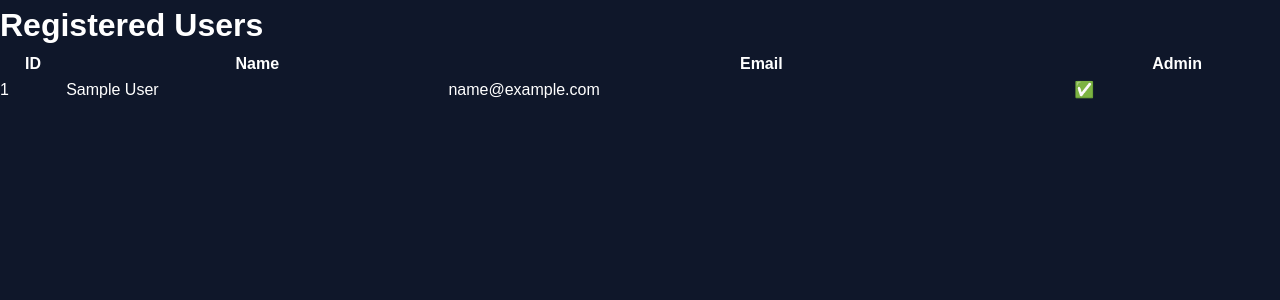
After one commit to ogunleyektifemi-source/app-development-portal, a Flask app: page /admin/users in a window 1280 px wide. The commit adds this page. Shown: the top 300 px of the page. Run offline with Flask 3, Linux system fonts and the light colour scheme; a user stored in the database is signed in; tables that the repository leaves empty hold one stand-in row (values such as "Sample post").

Commit message:
Version 1.0.0 - Production release

```diff
--- a/app.py
+++ b/app.py
@@ -1555,5 +1555,19 @@ def admin_delete_user():
 
     return render_template("admin_delete_user.html")
 
+@app.route("/admin/users")
+@login_required
+def admin_users():
+
+    if not current_user.is_admin:
+        return "Access denied", 403
+
+    users = User.query.order_by(User.name).all()
+
+    return render_template(
+        "admin_users.html",
+        users=users
+    )
+
 if __name__ == "__main__":
     app.run(debug=True)
--- a/templates/admin_dashboard.html
+++ b/templates/admin_dashboard.html
@@ -118,6 +118,12 @@
     class="dashboard-link"
 >
     🗑 Delete User
+</a>
+<a
+    href="{{ url_for('admin_users') }}"
+    class="dashboard-link"
+>
+    👥 Users
 </a>
 </div>
         </h1>
--- /dev/null
+++ b/templates/admin_users.html
@@ -0,0 +1,60 @@
+<!DOCTYPE html>
+<html>
+
+<head>
+
+    <title>Registered Users</title>
+
+    <link
+        rel="stylesheet"
+        href="{{ url_for('static', filename='style.css') }}"
+    >
+
+</head>
+
+<body>
+
+<div class="container">
+
+    <h1>Registered Users</h1>
+
+    <table style="width:100%; border-collapse:collapse;">
+
+        <tr>
+            <th>ID</th>
+            <th>Name</th>
+            <th>Email</th>
+            <th>Admin</th>
+        </tr>
+
+        {% for user in users %}
+
+        <tr>
+
+            <td>{{ user.id }}</td>
+
+            <td>{{ user.name }}</td>
+
+            <td>{{ user.email }}</td>
+
+            <td>
+
+                {% if user.is_admin %}
+                    ✅
+                {% else %}
+                    ❌
+                {% endif %}
+
+            </td>
+
+        </tr>
+
+        {% endfor %}
+
+    </table>
+
+</div>
+
+</body>
+
+</html>
```
